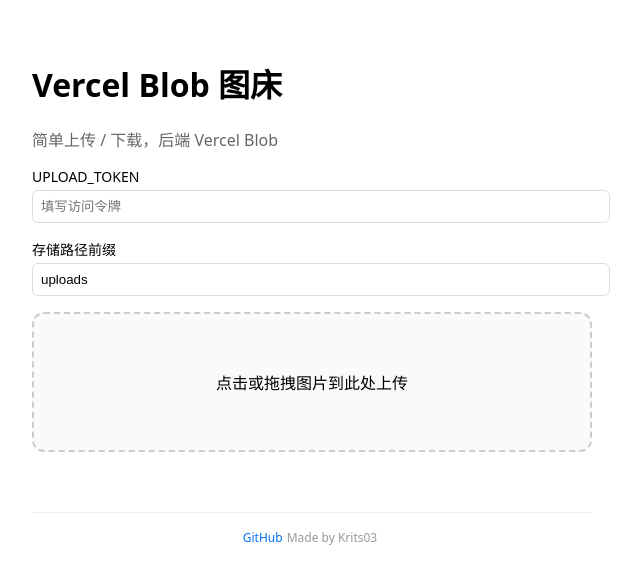
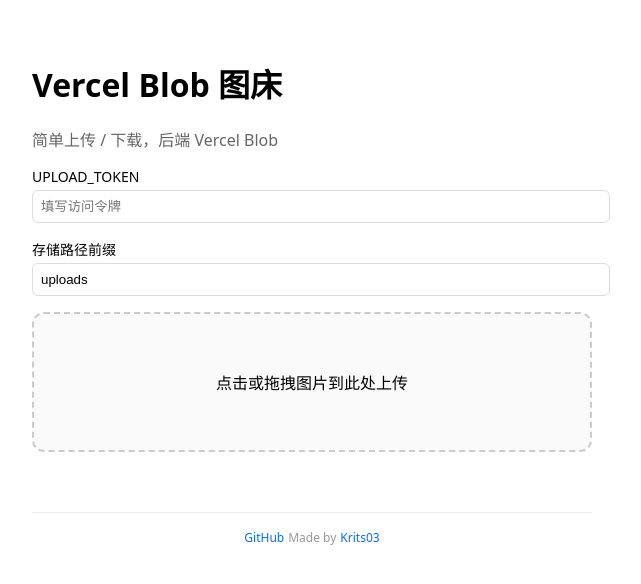
Before and after one commit to Krits03/vercel-blob-to-s3, a Next.js app in the folder vercel/: page / in a window 1280 px wide. Shown: the top 584 px of the page, without its empty margins (328-969 px from the left). Built offline with nearby package versions, Linux system fonts and the light colour scheme.

Commit message:
feat: S3方式调用Vercel Blob存储
Co-authored-by: traeagent <traeagent@users.noreply.github.com>

```diff
--- a/vercel/app/page.tsx
+++ b/vercel/app/page.tsx
@@ -182,7 +182,10 @@
           <a href="https://github.com/Krits03/vercel-blob-to-s3/" target="_blank" rel="noreferrer" style={{ color: "#0070f3", textDecoration: "none" }}>
             GitHub
           </a>
-          <span style={{ margin: "0 4px" }}>Made by Krits03</span>
+          <span style={{ margin: "0 4px" }}>Made by</span>
+          <a href="https://github.com/Krits03/" target="_blank" rel="noreferrer" style={{ color: "#0070f3", textDecoration: "none" }}>
+            Krits03
+          </a>
         </p>
       </footer>
     </main>
```
